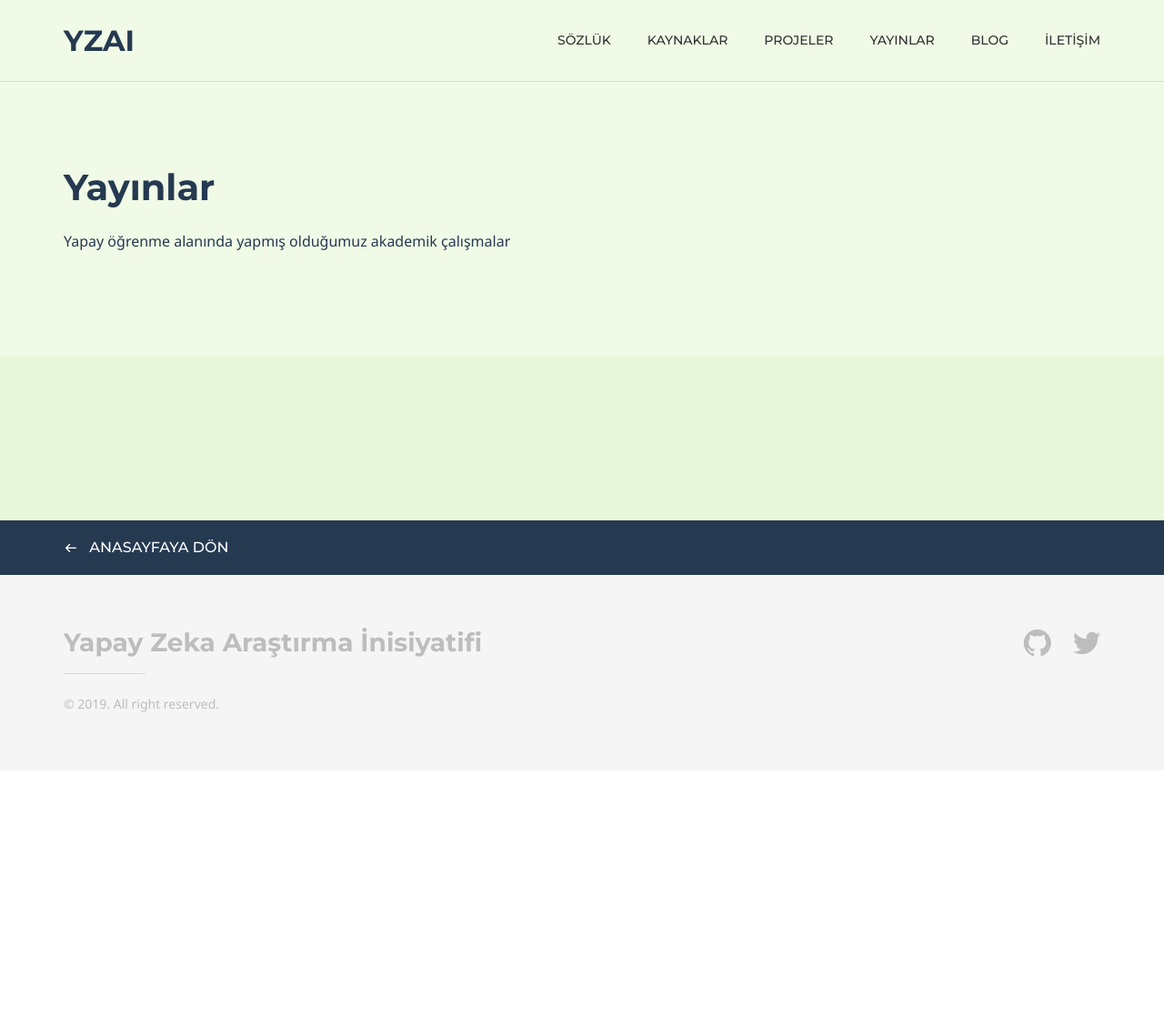
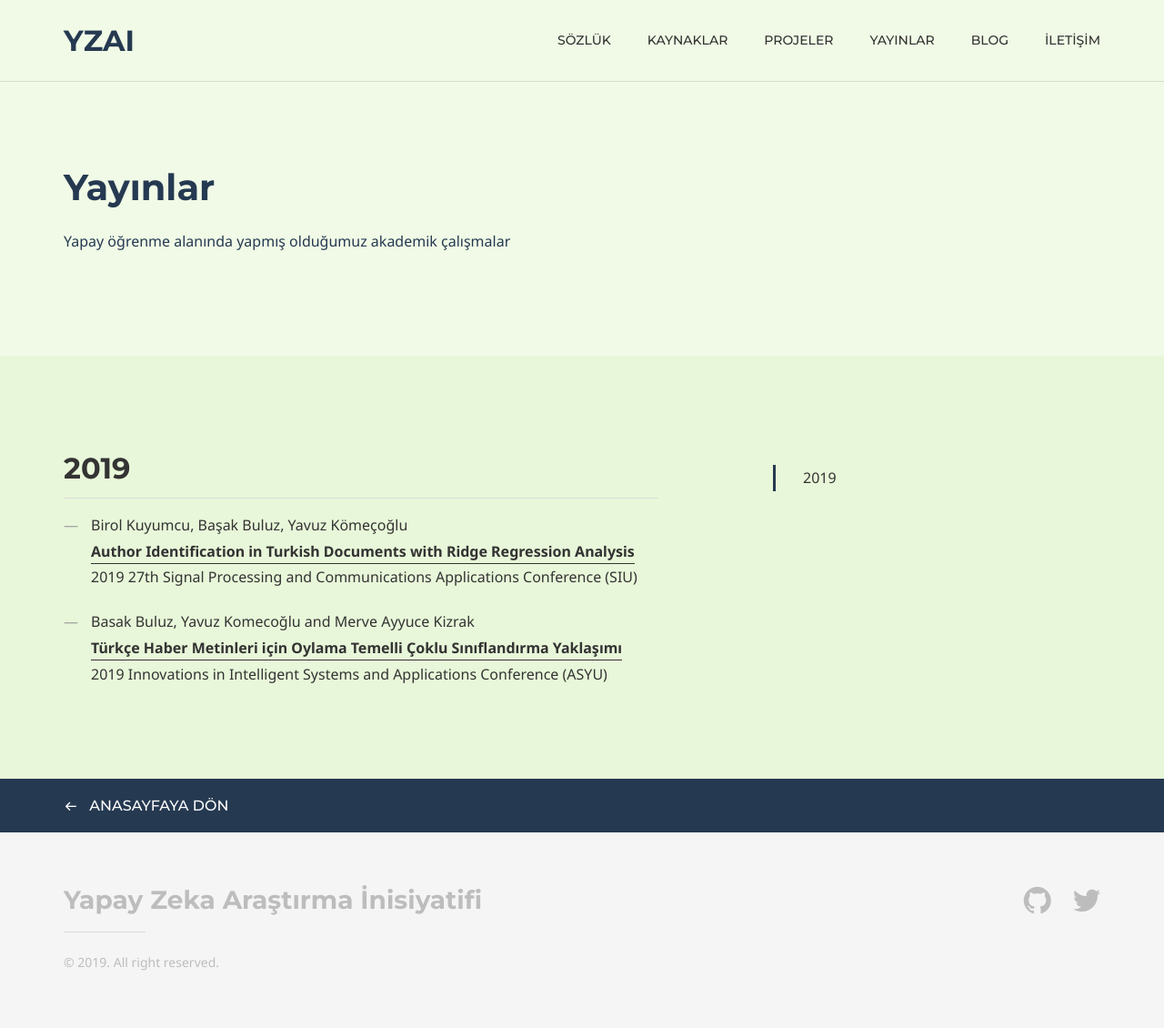
Before and after one commit to yz-ai/yz-ai.github.io, a Jekyll site: the page built from publications.md, in a window 1280 px wide. Shown: the whole page at 91% size. Built offline with Jekyll 4.4.1, drawn with Linux system fonts in a browser that asks for light colours; some web fonts are replaced; before the commit the page ends 900 px from its top, so only the background shows below that.

Commit message:
yayınlar eklendi

```diff
--- /dev/null
+++ b/_data/publications.yml
@@ -0,0 +1,15 @@
+- id: 1
+  title: Author Identification in Turkish Documents with Ridge Regression Analysis
+  authors: Birol Kuyumcu, Başak Buluz, Yavuz Kömeçoğlu
+  url: https://ieeexplore.ieee.org/abstract/document/8806242
+  published_in: 2019 27th Signal Processing and Communications Applications Conference (SIU)
+  publisher: IEEE
+  year: 2019
+
+- id: 2
+  title: Türkçe Haber Metinleri için Oylama Temelli Çoklu Sınıflandırma Yaklaşımı
+  authors: Basak Buluz, Yavuz Komecoğlu and Merve Ayyuce Kizrak
+  url: http://asyu.inista.org/
+  published_in: 2019 Innovations in Intelligent Systems and Applications Conference (ASYU)
+  publisher: IEEE
+  year: 2019
--- a/_layouts/publications.html
+++ b/_layouts/publications.html
@@ -1,7 +1,6 @@
 ---
 layout: wrapper
 ---
-
 
 <!--PAGE CONTENT-->
 {% include header_sub.html %}
@@ -10,9 +9,32 @@ layout: wrapper
 <div class="section section--darker-theme-color-bg">
     <div class="container">
         <div class="row">
-            <div class="col-md-12">
+            <div class="col-md-7">
+                <div class="content">
+                    {% for publication in site.data.publications %} {% capture currentyear %}{{publication.year}}{% endcapture %} {% if currentyear != year %}
+                    <h2 id='{{ currentyear }}'>{{ currentyear }}</h2>
+                    {% capture year %}{{currentyear}}{% endcapture %} {% endif %}
+                    <ul class="posts-in-year">
+                        <li>
+{{ publication.authors }}
+<br/><b><a href="{{ publication.url }}" target="_blank">{{ publication.title }} </a></b>
+<br/>{{ publication.published_in }}
+                        </li>
+                    </ul>
+                    {% endfor %}
 
-            </div><!-- /.col -->
-        </div><!-- /.row -->
-    </div><!-- /.container -->
-</div><!-- /.section -->
+                </div>
+            </div>
+            <div class="col-md-4 col-md-offset-1">
+                <div class="sections-list-wrapper">
+                    <div class="sections-list js-sections js-affix js-scrollspy hidden-xs hidden-sm affix-top"></div>
+                    <!-- /.sections-list -->
+                </div>
+            </div>
+            <!-- /.col -->
+        </div>
+        <!-- /.row -->
+    </div>
+    <!-- /.container -->
+</div>
+<!-- /.section -->
```
